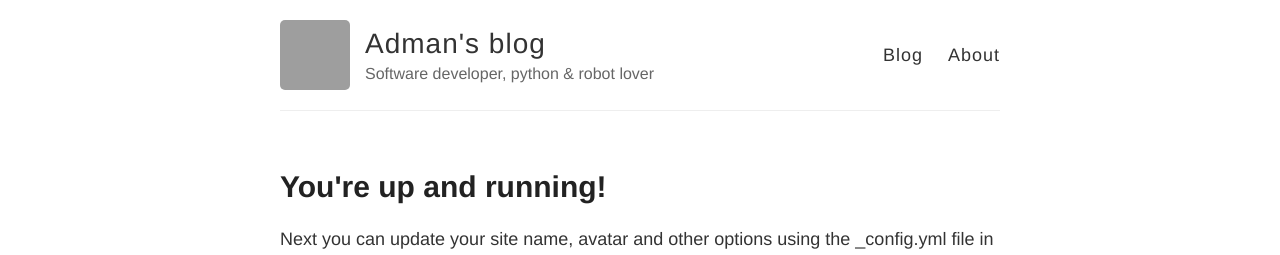
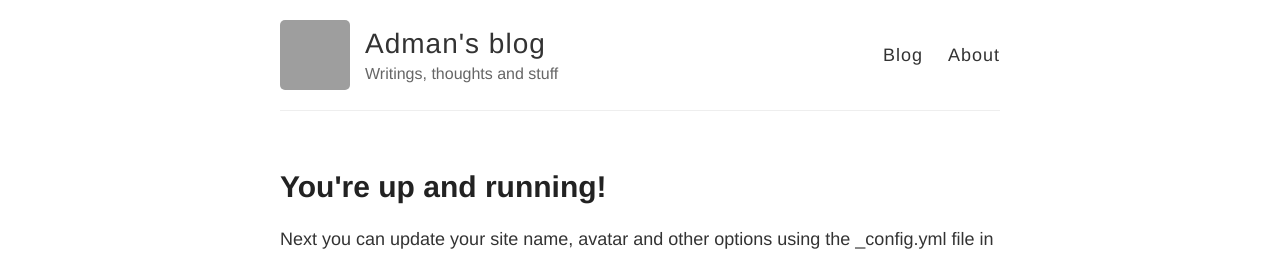
Before and after one commit to Adman/blog, a Jekyll site: the page built from _posts/2014-3-3-Hello-World.md, in a window 1280 px wide. Shown: the top 255 px of the page. Built offline with Jekyll 4.4.1, drawn with Linux system fonts in a browser that asks for light colours; grey boxes are pictures that could not be loaded.

Commit message:
removed _site
Signed-off-by: Adrian Matejov <a.matejov@centrum.sk>

```diff
--- a/_config.yml
+++ b/_config.yml
@@ -6,7 +6,7 @@
 name: Adman's blog
 
 # Short bio or description (displayed in the header)
-description: Software developer, python & robot lover
+description: Writings, thoughts and stuff
 
 # URL of your avatar or profile pic (you could use your GitHub profile pic)
 avatar: https://avatars0.githubusercontent.com/u/865063?s=460&v=4
@@ -47,7 +47,7 @@ url:
 # (http://yourusername.github.io/repository-name)
 # and NOT your User repository (http://yourusername.github.io)
 # then add in the baseurl here, like this: "/repository-name"
-baseurl: ""
+baseurl: "/blog"
 
 #
 # !! You don't need to change any of the configuration flags below !!
```
Also changed, not shown: 15 other files.
